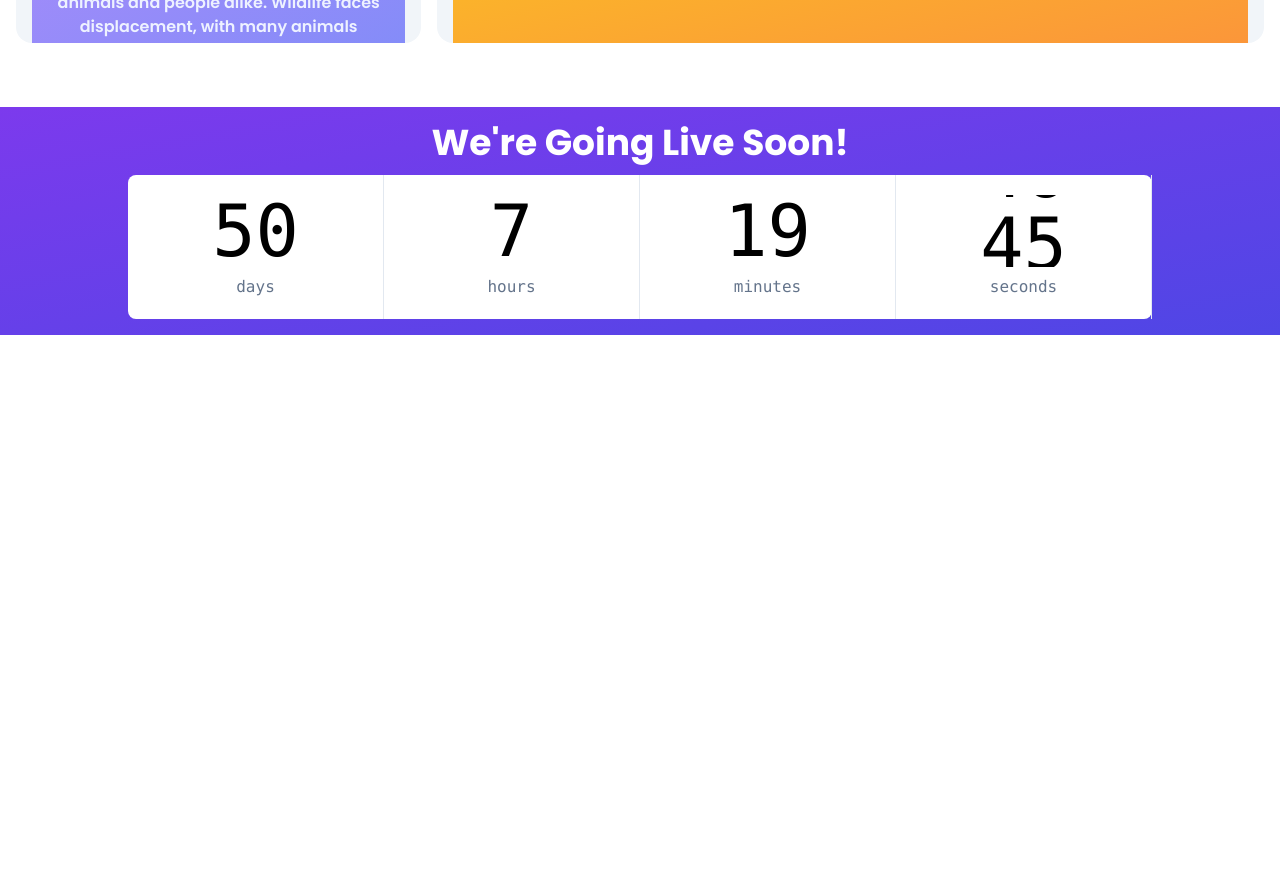
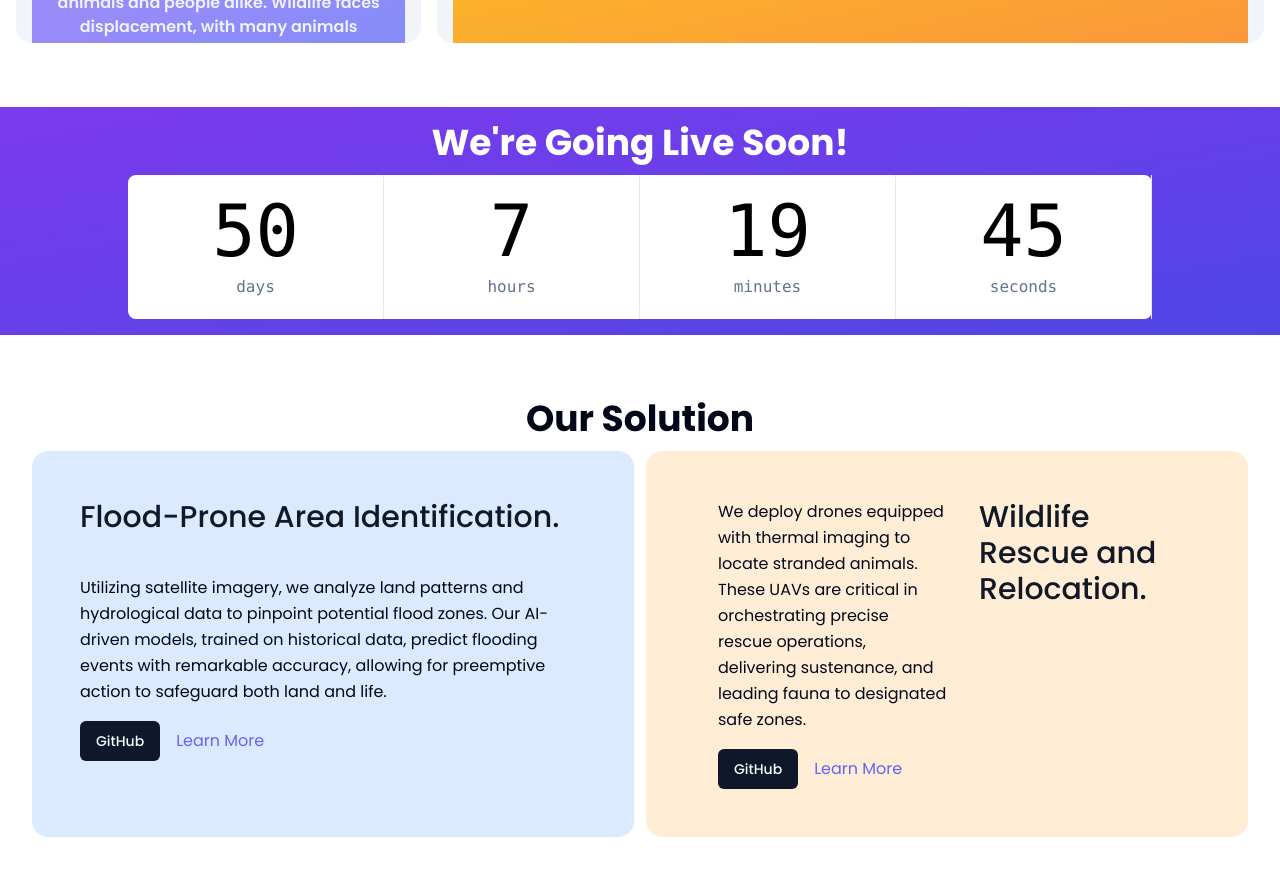
Before and after one commit to Webrizen/Aapda, a Next.js app: page / in a window 1280 px wide. Shown: the part 1220-2096 px from the top of the page. Before the commit the page ends 1555 px from the top, so only its background shows below. Built offline with nearby package versions, Linux system fonts and the light colour scheme.

Commit message:
updated our solutions section

```diff
--- a/src/app/page.js
+++ b/src/app/page.js
@@ -1,14 +1,43 @@
 import { BouncyCardsFeatures } from '@/components/BouncyCardsFeatures';
 import ShiftingCountdown from '@/components/ShiftingCountdown';
 import ShuffleHero from '@/components/ShuffleHero';
+import { Button } from '@/components/ui/button';
 import Image from 'next/image';
+import Link from 'next/link';
 
 export default function Home() {
   return (
     <>
-    <ShuffleHero />
-    <BouncyCardsFeatures />
-    <ShiftingCountdown />
+      <ShuffleHero />
+      <BouncyCardsFeatures />
+      <ShiftingCountdown />
+      <section className="body-font flex flex-col gap-3 min-h-screen md:pt-12 pt-6">
+        <h1 className='text-4xl font-bold text-center mt-4'>Our Solution</h1>
+        <div className='container mx-auto grid grid-cols-2 gap-3'>
+        <div className="w-full p-12 mx-auto grid md:grid-cols-1 grid-cols-1 gap-3 bg-blue-100 rounded-2xl">
+          <h2 className="sm:text-3xl text-2xl text-gray-900 font-medium title-font mb-0 md:w-full">Flood-Prone Area Identification.</h2>
+          <div className="md:w-full">
+            <p className="leading-relaxed text-base">Utilizing satellite imagery, we analyze land patterns and hydrological data to pinpoint potential flood zones. Our AI-driven models, trained on historical data, predict flooding events with remarkable accuracy, allowing for preemptive action to safeguard both land and life.</p>
+            <div className="flex md:mt-4 mt-6">
+              <Button>GitHub</Button>
+              <Link href='/' className="text-indigo-500 inline-flex items-center ml-4">Learn More
+              </Link>
+            </div>
+          </div>
+        </div>
+        <div className="w-auto p-12 mx-auto grid md:grid-cols-2 grid-cols-1 bg-orange-100 rounded-2xl">
+          <div className="md:w-full md:pl-6">
+            <p className="leading-relaxed text-base">We deploy drones equipped with thermal imaging to locate stranded animals. These UAVs are critical in orchestrating precise rescue operations, delivering sustenance, and leading fauna to designated safe zones.</p>
+            <div className="flex md:mt-4 mt-6">
+              <Button>GitHub</Button>
+              <Link href='/' className="text-indigo-500 inline-flex items-center ml-4">Learn More
+              </Link>
+            </div>
+          </div>
+          <h2 className="sm:text-3xl text-2xl text-gray-900 font-medium title-font mb-2 md:pl-8 md:w-full">Wildlife Rescue and Relocation.</h2>
+        </div>
+        </div>
+      </section>
     </>
   )
 }
```
